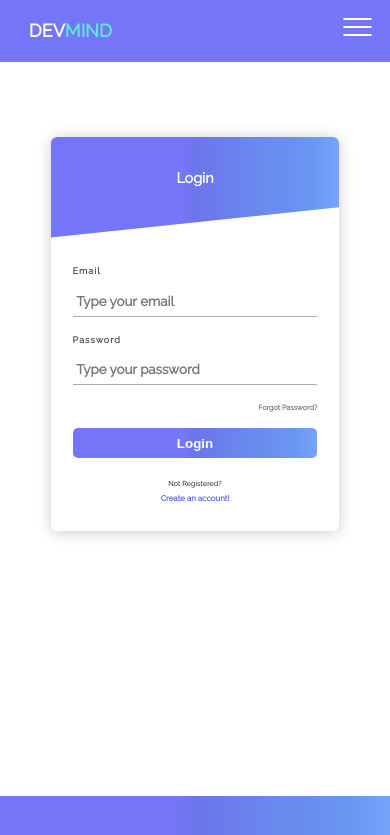
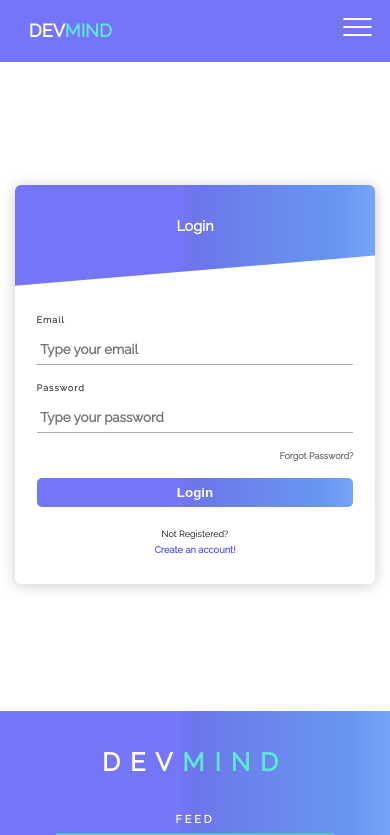
Before and after one commit to NikhilSharma03/DevMind, a React (Create React App) app: page /login in a window 390 px wide. Shown: the top 835 px of the page. Built offline with nearby package versions, Linux system fonts and the light colour scheme.

Commit message:
Added Responsivenes to Login Page

```diff
--- a/src/components/Form/Form.css
+++ b/src/components/Form/Form.css
@@ -1,9 +1,21 @@
 .form {
   margin: 4rem auto;
   margin-bottom: 1rem;
-  max-width: 40rem;
+  width: 40rem;
   border-radius: 6px;
   box-shadow: 0 0.2rem 2rem rgba(0, 0, 0, 0.2);
   /* padding: 4rem; */
   overflow: hidden;
 }
+
+@media (max-width: 700px) {
+  .form {
+    width: 45rem;
+  }
+}
+
+@media (max-width: 500px) {
+  .form {
+    width: 50rem;
+  }
+}
--- a/src/components/InputField/InputField.css
+++ b/src/components/InputField/InputField.css
@@ -25,3 +25,10 @@
 .inputfield__container input:focus {
   border-bottom-color: #7475f9;
 }
+
+@media (max-width: 375px) {
+  .inputfield__container input {
+    padding: 0.75rem;
+    font-size: 1.75rem;
+  }
+}
--- a/src/pages/Login/Login.css
+++ b/src/pages/Login/Login.css
@@ -1,7 +1,10 @@
 .login__container {
-  min-height: 90vh;
+  min-height: 80vh;
   padding: 5rem;
   padding-top: 15rem;
+  display: flex;
+  align-items: center;
+  justify-content: center;
 }
 
 .form__banner {
@@ -89,3 +92,28 @@
 .toggle__container a:hover {
   transform: scale(1.05);
 }
+
+@media (max-width: 700px) {
+  .forgot__container a {
+    font-size: 1.25rem;
+  }
+  .toggle__container p {
+    font-size: 1.25rem;
+  }
+  .toggle__container a {
+    font-size: 1.3rem;
+  }
+}
+
+@media (max-width: 450px) {
+  .login__container {
+    padding: 10rem 2rem;
+    padding-top: 20rem;
+  }
+}
+
+@media (max-width: 375px) {
+  .form__body {
+    padding: 4rem 2.5rem;
+  }
+}
```
